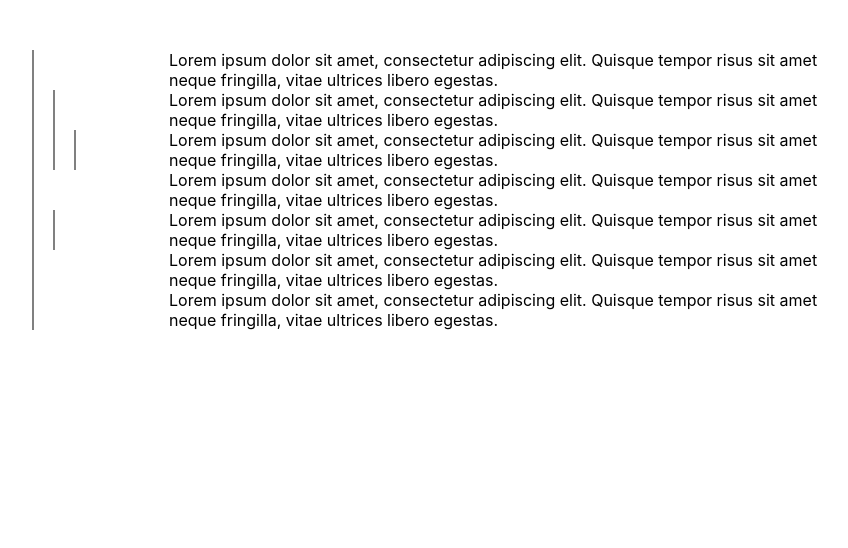
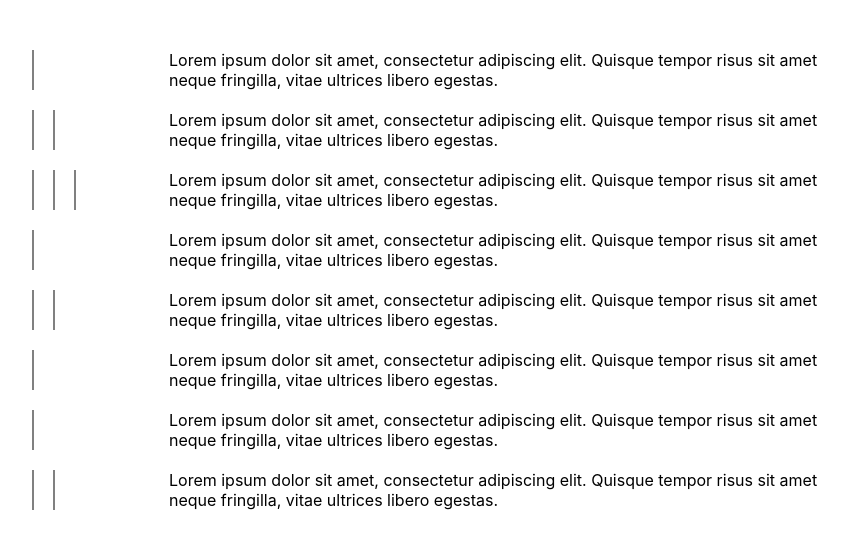
Before and after one commit to drewyoungdev/Demo.Comments.React, a React (Create React App) app: page / in a window 1280 px wide. Shown: the top 548 px of the page, without its empty margins (221-1069 px from the left). Built offline with nearby package versions, Linux system fonts and the light colour scheme.

Commit message:
Refactor to separate root comments

```diff
--- a/src/App.tsx
+++ b/src/App.tsx
@@ -2,19 +2,6 @@ import React from 'react';
 import './App.scss';
 import ThreadedCommentGroup from './Components/ThreadedCommentGroup/ThreadedCommentGroup';
 import { CommentModel } from './Models/CommentModel';
-
-// Comment Model should actually be recursive
-
-// interface CommentModel {
-//   id: string
-//   depth: number
-//   replies: CommentModel[]
-// }
-
-// This then needs to loop through each of the replies which may have their own replies (this assumes all replies are sorted)
-
-// ThreadedCommentWithReplies
-
 
 const testData: CommentModel[] = [
   {
@@ -53,17 +40,28 @@ const testData: CommentModel[] = [
   {
     id: "abc-111",
     depth: 0,
-    replies: []
+    replies: [
+      {
+        id: "",
+        depth: 1,
+        replies: []
+      }
+    ]
   }
 ]
 
 const App: React.FC = () => {
   return (
     <div className="main-container">
-      <ThreadedCommentGroup comments={testData}/>
-      {/* {
-        testData.map(() => <ThreadedCommentGroup comments={testData}/>)
-      } */}
+      {/* TODO: Add ability to enable and disable threads */}
+      {
+        testData.map((comment) =>
+          <ThreadedCommentGroup
+            rootComment={comment}
+            replies={comment.replies}
+          />
+        )
+      }
     </div>
   );
 }
--- a/src/Components/Comment/Comment.scss
+++ b/src/Components/Comment/Comment.scss
@@ -4,4 +4,5 @@
 // depth * ($thread-margin-left + $thread-width)
 .comment {
     padding-left: 150px;
+    margin-top: 20px;
 }
--- a/src/Components/ThreadedCommentGroup/ThreadedCommentGroup.tsx
+++ b/src/Components/ThreadedCommentGroup/ThreadedCommentGroup.tsx
@@ -3,7 +3,8 @@ import ThreadedComment from '../ThreadedComment/ThreadedComment';
 import { CommentModel } from '../../Models/CommentModel';
 
 interface ThreadedCommentGroupProps {
-    comments: CommentModel[];
+    rootComment: CommentModel;
+    replies: CommentModel[];
 
     // recursive properties
     depthHovered?: number | null;
@@ -15,23 +16,24 @@ const ThreadedCommentGroup: React.FC<ThreadedCommentGroupProps> = (props) => {
 
     return (
         <div>
+            {/* Root Comment */}
+            <ThreadedComment
+                comment={props.rootComment}
+                depthHovered={props.depthHovered !== undefined ? props.depthHovered : depthHovered}
+                onThreadHover={props.onThreadHover !== undefined ? props.onThreadHover : (depthHovered) => setDepthHovered(depthHovered)}
+            />
             {
-                props.comments.map((comment) =>
+                props.replies.map((comment) =>
                     <div>
-                        {/* Root Comment */}
-                        <ThreadedComment
-                            key={comment.id}
-                            comment={comment}
+                        {/* Replies */}
+                        <ThreadedCommentGroup
+                            rootComment={comment}
+                            replies={comment.replies}
                             depthHovered={props.depthHovered !== undefined ? props.depthHovered : depthHovered}
                             onThreadHover={props.onThreadHover !== undefined ? props.onThreadHover : (depthHovered) => setDepthHovered(depthHovered)}
                         />
-
-                        {/* Replies */}
-                        <ThreadedCommentGroup
-                            comments={comment.replies}
-                            depthHovered={props.depthHovered !== undefined ? props.depthHovered : depthHovered}
-                            onThreadHover={props.onThreadHover !== undefined ? props.onThreadHover : (depthHovered) => setDepthHovered(depthHovered)}/>
-                    </div>)
+                    </div>
+                )
             }
         </div>
     );
```
